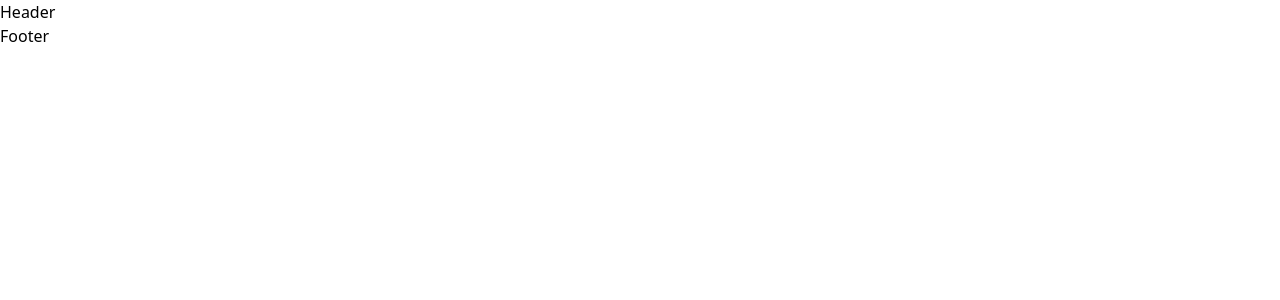
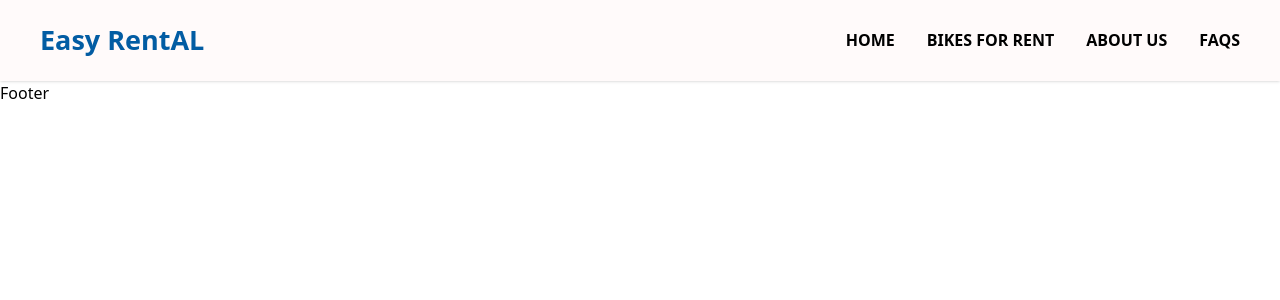
Before and after one commit to preranathapaa/EasyRental-Frontend, a React (Vite) app: page / in a window 1280 px wide. Shown: the top 300 px of the page. Built offline with nearby package versions, Linux system fonts and the light colour scheme.

Commit message:
headercreated

```diff
--- a/src/components/header/Header.jsx
+++ b/src/components/header/Header.jsx
@@ -1,9 +1,29 @@
-import React from 'react'
+import React from "react";
 
 const Header = () => {
   return (
-    <div>Header</div>
-  )
-}
+    <>
+      <header className="flex justify-between items-center bg-[#fffafa] px-10 py-5 shadow-sm font-poppins">
+        <div className="text-[27px] font-bold text-[#025CA3]">
+          Easy <span className="text-[#025CA3]">RentAL</span>
+        </div>
+        <nav className="flex space-x-8">
+          <a href="#" className="text-black font-semibold hover:underline">
+            HOME
+          </a>
+          <a href="#" className="text-black font-semibold hover:underline">
+            BIKES FOR RENT
+          </a>
+          <a href="#" className="text-black font-semibold hover:underline">
+            ABOUT US
+          </a>
+          <a href="#" className="text-black font-semibold hover:underline">
+            FAQS
+          </a>
+        </nav>
+      </header>
+    </>
+  );
+};
 
-export default Header
+export default Header;
```
